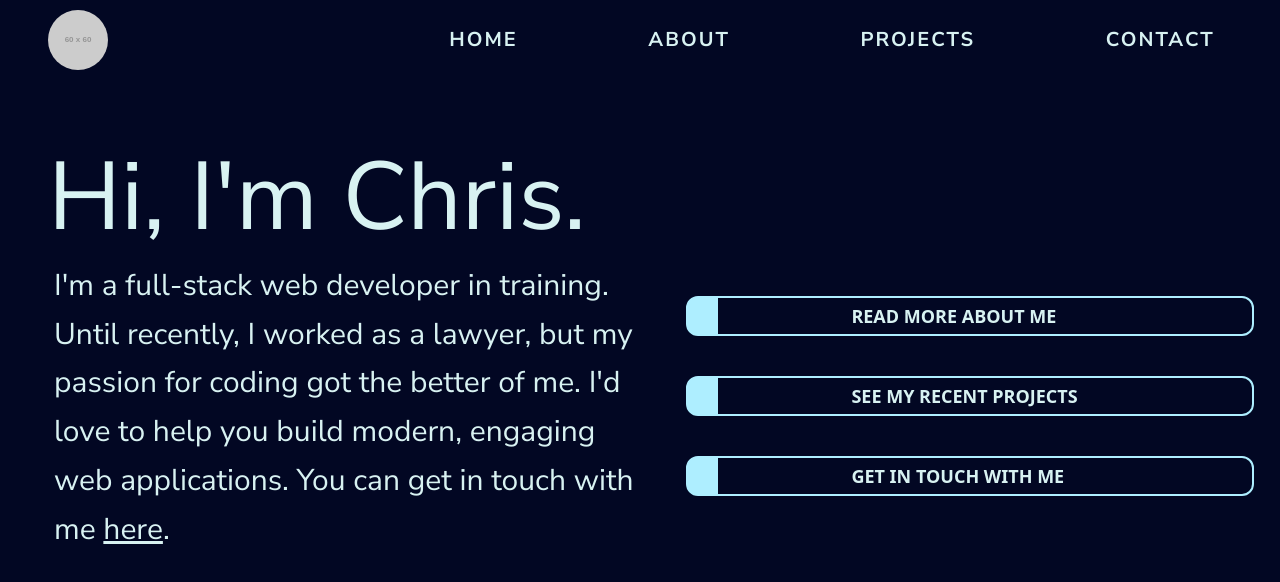
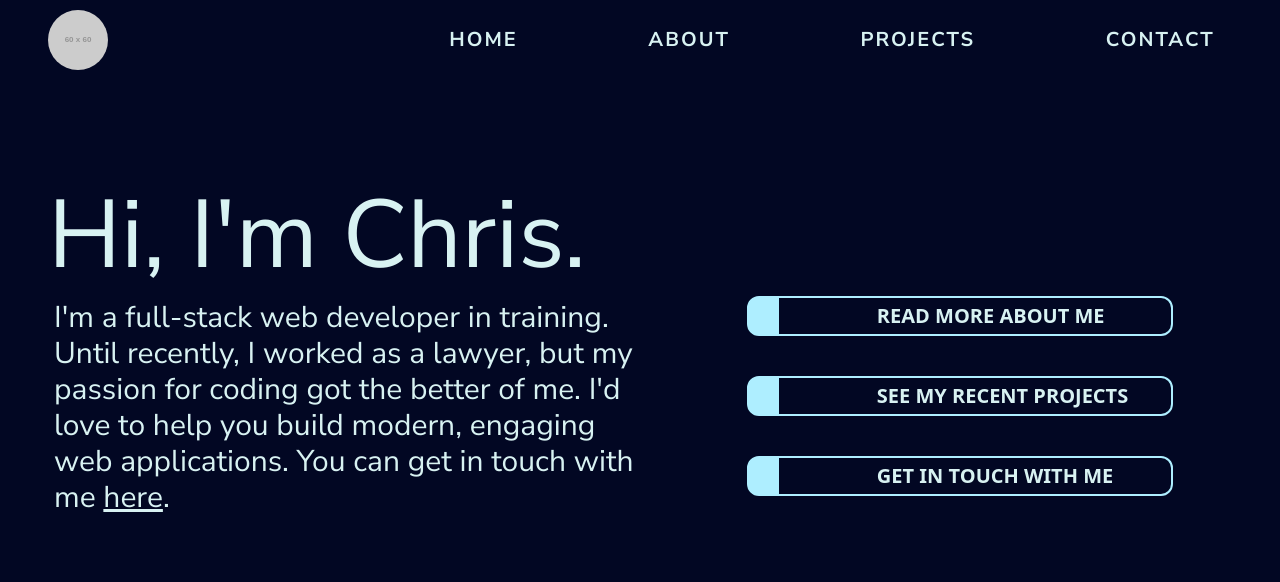
Before and after one commit to chris-kamp/portfolio-react, a React (Create React App) app: page / in a window 1280 px wide. Shown: the top 582 px of the page. Built offline with nearby package versions, Linux system fonts and the light colour scheme.

Commit message:
revert change to breakpoint priorities

```diff
--- a/tailwind.config.js
+++ b/tailwind.config.js
@@ -24,8 +24,8 @@ module.exports = {
       },
     },
     screens: {
-      ...defaultTheme.screens,
-      'xs': '360px'
+      'xs': '360px',
+      ...defaultTheme.screens
     }
   },
   variants: {
```
